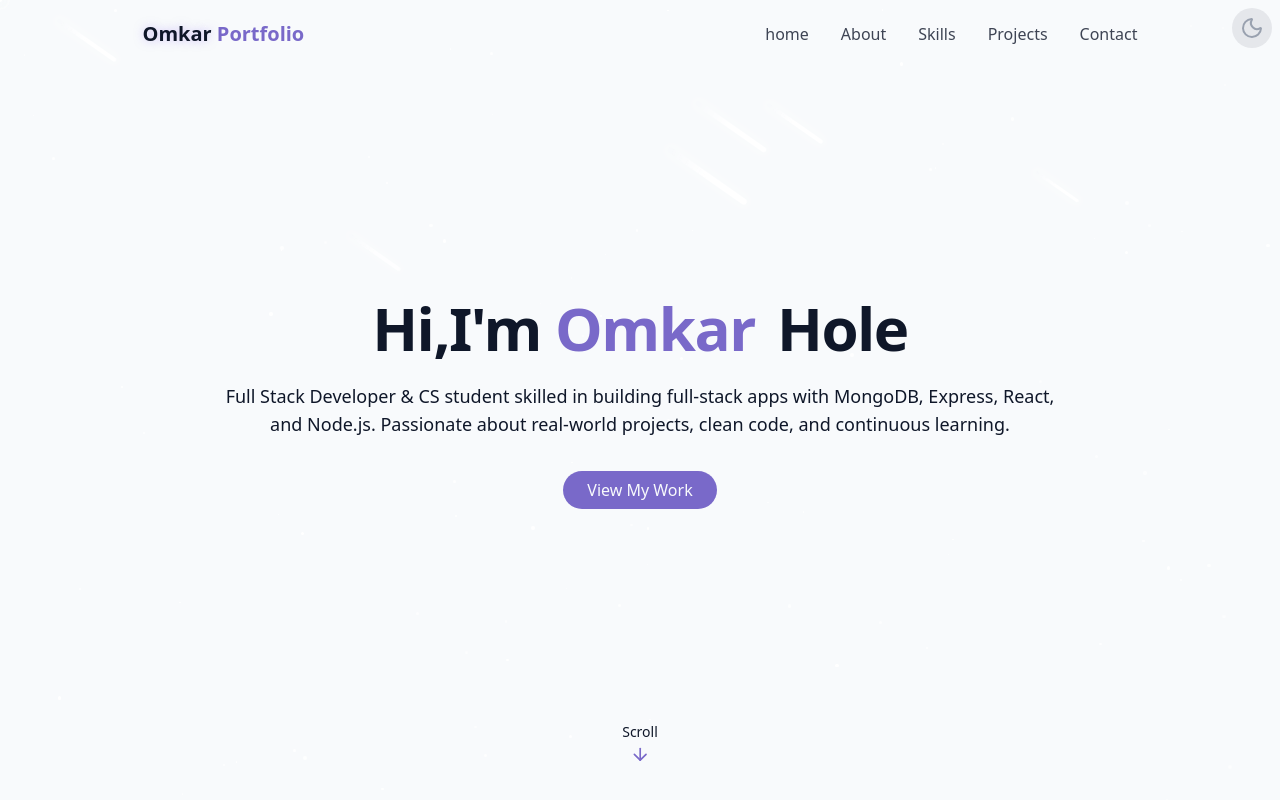
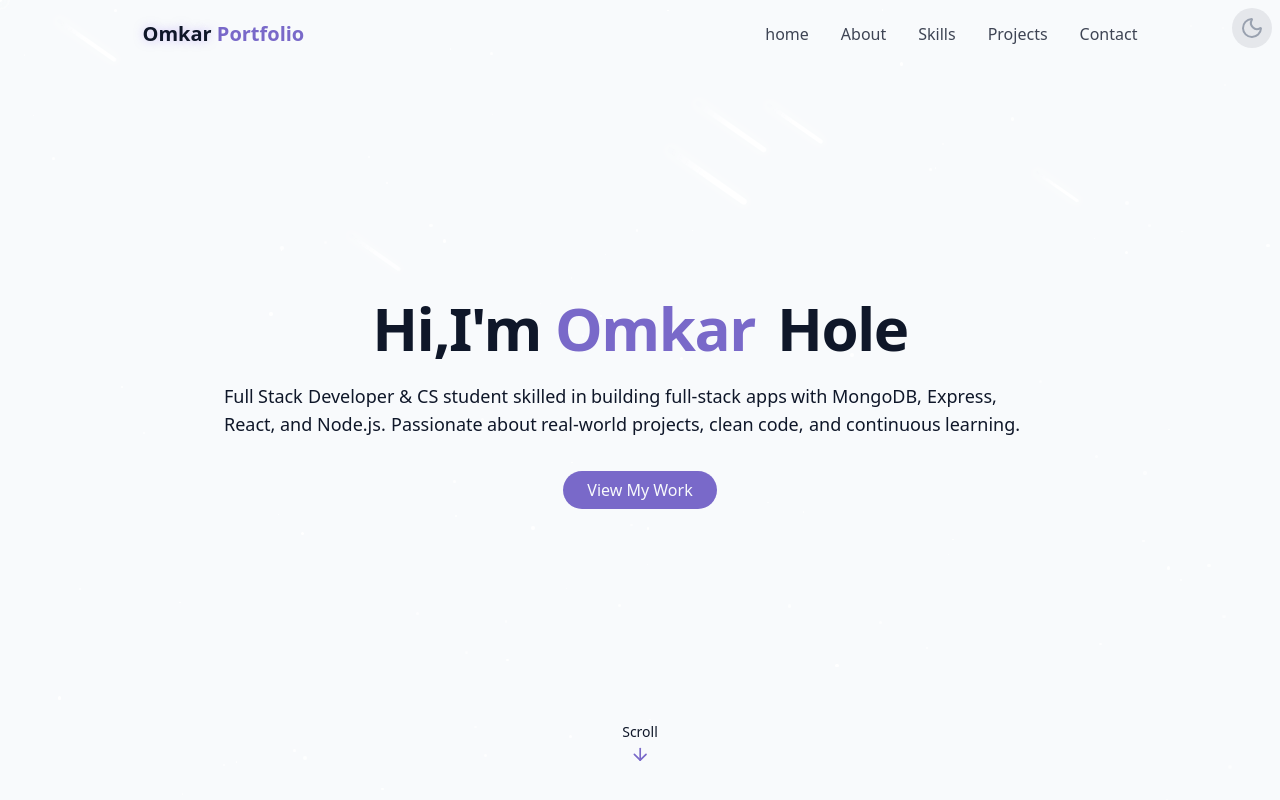
Before and after one commit to omkarhole/portfolio, a React (Vite) app: page / in a window 1280 px wide. Shown: the top 800 px of the page. Built offline with nearby package versions, Linux system fonts and the light colour scheme.

Commit message:
Add BlurText component and update HeroSection

```diff
--- a/package.json
+++ b/package.json
@@ -18,6 +18,7 @@
     "clsx": "^2.1.1",
     "framer-motion": "^12.23.12",
     "lucide-react": "^0.542.0",
+    "motion": "^12.23.12",
     "react": "^19.1.1",
     "react-dom": "^19.1.1",
     "react-router-dom": "^7.8.2",
--- a/src/Components/HeroSection.jsx
+++ b/src/Components/HeroSection.jsx
@@ -1,8 +1,11 @@
 import { ArrowDown } from "lucide-react";
-
+import BlurText from "./ui/BlurText";
 
 
 function HeroSection() {
+    const handleAnimationComplete = () => {
+  console.log('Animation completed!');
+};
     return (
         <section id="hero" className="relative min-h-screen flex flex-col items-center justify-center px-4">
             <div className="container max-w-4xl mx-auto text-center z-10">
@@ -13,8 +16,15 @@ function HeroSection() {
                         <span className="text-gradient ml-2 opacity-0 animate-fade-in-delay-2">Hole</span>
                     </h1>
                     <p className="text-lg s:text-xl text-muted-foreground max-2-2xl mx-auto opacity-0 animate-fade-in-delay-3">
-                        Full Stack Developer & CS student skilled in building full-stack apps with MongoDB, Express, React, and Node.js. Passionate about real-world projects, clean code, and continuous learning.
-                    </p>
+
+<BlurText
+  text="Full Stack Developer & CS student skilled in building full-stack apps with MongoDB, Express, React, and Node.js. Passionate about real-world projects, clean code, and continuous learning."
+  delay={20}
+  animateBy="words"
+  direction="top"
+  onAnimationComplete={handleAnimationComplete}
+  className="text-lg s:text-xl text-muted-foreground max-2-2xl mx-auto "
+/>                    </p>
                     <div className="pt-4 opacity-0 animate-fade-in-delay-4">
                         <a href="#Projects" className="cosmic-button">
                             View My Work
--- /dev/null
+++ b/src/Components/ui/BlurText.jsx
@@ -0,0 +1,103 @@
+import { motion } from 'motion/react';
+import { useEffect, useRef, useState, useMemo } from 'react';
+
+const buildKeyframes = (from, steps) => {
+  const keys = new Set([...Object.keys(from), ...steps.flatMap(s => Object.keys(s))]);
+
+  const keyframes = {};
+  keys.forEach(k => {
+    keyframes[k] = [from[k], ...steps.map(s => s[k])];
+  });
+  return keyframes;
+};
+
+const BlurText = ({
+  text = '',
+  delay = 200,
+  className = '',
+  animateBy = 'words',
+  direction = 'top',
+  threshold = 0.1,
+  rootMargin = '0px',
+  animationFrom,
+  animationTo,
+  easing = t => t,
+  onAnimationComplete,
+  stepDuration = 0.35
+}) => {
+  const elements = animateBy === 'words' ? text.split(' ') : text.split('');
+  const [inView, setInView] = useState(false);
+  const ref = useRef(null);
+
+  useEffect(() => {
+    if (!ref.current) return;
+    const observer = new IntersectionObserver(
+      ([entry]) => {
+        if (entry.isIntersecting) {
+          setInView(true);
+          observer.unobserve(ref.current);
+        }
+      },
+      { threshold, rootMargin }
+    );
+    observer.observe(ref.current);
+    return () => observer.disconnect();
+    // eslint-disable-next-line react-hooks/exhaustive-deps
+  }, [threshold, rootMargin]);
+
+  const defaultFrom = useMemo(
+    () =>
+      direction === 'top' ? { filter: 'blur(10px)', opacity: 0, y: -50 } : { filter: 'blur(10px)', opacity: 0, y: 50 },
+    [direction]
+  );
+
+  const defaultTo = useMemo(
+    () => [
+      {
+        filter: 'blur(5px)',
+        opacity: 0.5,
+        y: direction === 'top' ? 5 : -5
+      },
+      { filter: 'blur(0px)', opacity: 1, y: 0 }
+    ],
+    [direction]
+  );
+
+  const fromSnapshot = animationFrom ?? defaultFrom;
+  const toSnapshots = animationTo ?? defaultTo;
+
+  const stepCount = toSnapshots.length + 1;
+  const totalDuration = stepDuration * (stepCount - 1);
+  const times = Array.from({ length: stepCount }, (_, i) => (stepCount === 1 ? 0 : i / (stepCount - 1)));
+
+  return (
+    <p ref={ref} className={`blur-text ${className} flex flex-wrap`}>
+      {elements.map((segment, index) => {
+        const animateKeyframes = buildKeyframes(fromSnapshot, toSnapshots);
+
+        const spanTransition = {
+          duration: totalDuration,
+          times,
+          delay: (index * delay) / 1000
+        };
+        spanTransition.ease = easing;
+
+        return (
+          <motion.span
+            className="inline-block will-change-[transform,filter,opacity]"
+            key={index}
+            initial={fromSnapshot}
+            animate={inView ? animateKeyframes : fromSnapshot}
+            transition={spanTransition}
+            onAnimationComplete={index === elements.length - 1 ? onAnimationComplete : undefined}
+          >
+            {segment === ' ' ? '\u00A0' : segment}
+            {animateBy === 'words' && index < elements.length - 1 && '\u00A0'}
+          </motion.span>
+        );
+      })}
+    </p>
+  );
+};
+
+export default BlurText;
```
Also changed, not shown: 1 other file (tests, documents, lock files or other folders).
